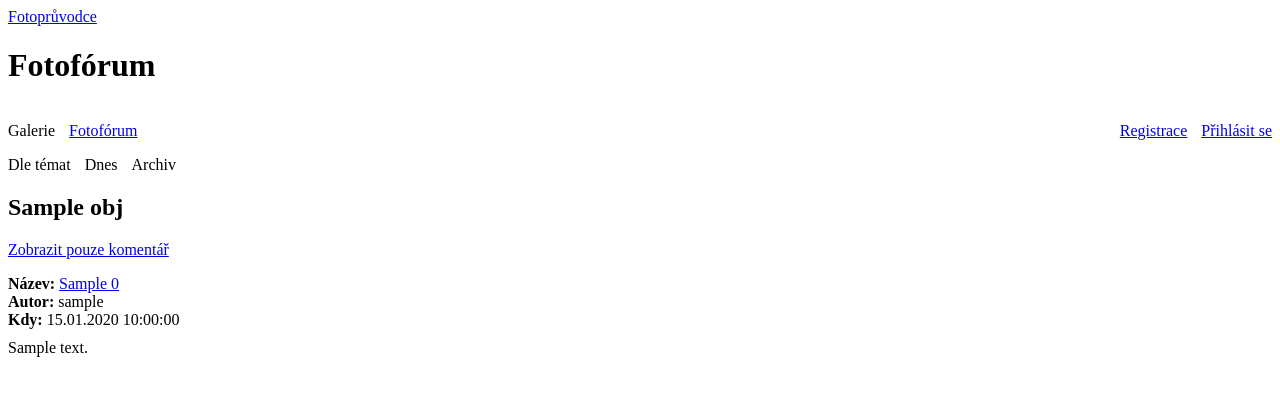
After one commit to seifert/fotopruvodce, a Django app: template fotopruvodce/templates/discussion/thread.html in a window 1280 px wide. The commit adds this page. Shown: the top 396 px of the page. Run offline with Django 3.2, Linux system fonts and the light colour scheme; the template is opened without the code that fills it: most values are stand-ins (such as "Sample title", 1, 10 or a date in 2020).

Commit message:
discussion - add thread view and template

```diff
--- a/fotopruvodce/static/css/fotopruvodce.css
+++ b/fotopruvodce/static/css/fotopruvodce.css
@@ -104,3 +104,21 @@ form .errorlist {
 #discussion-detail .current-item {
 	color: red;
 }
+
+#discussion-thread ul {
+    list-style-type: none;
+    padding: 0px;
+}
+
+#discussion-thread .header-name {
+	font-weight: bold;
+}
+
+#discussion-thread .comment-content {
+    margin-top: 10px;
+    margin-bottom: 10px;
+}
+
+#discussion-thread .comment-content-border {
+    border-bottom: 1px solid black;
+}
--- a/fotopruvodce/templates/discussion/detail.html
+++ b/fotopruvodce/templates/discussion/detail.html
@@ -4,6 +4,8 @@
 
 {% block content %}
     <h2>{{ obj.title }}</h2>
+
+	<div><a href="{% url 'comment-thread' obj.id %}">Zobrazit chronologicky celé vlákno</a></div>
 
 	<div id="discussion-detail">
 
@@ -12,7 +14,7 @@
         <li><span class="header-name">Kdy:</span> {{ obj.timestamp|date:"d.m.Y H:i:s" }}</li>
     </ul>
 
-    <div id="content">{{ obj.content }}</div>
+    <div id="comment-content">{{ obj.content }}</div>
 
     {% if user.is_authenticated %}
     <h2>Odpovědět:</h2>
@@ -30,7 +32,7 @@
     {% for o in obj.get_tree %}
         <li class="{% if o.0 == obj %}current-item{% endif %}" style="padding-left: {% widthratio o.1 1 20 %}px">
             {% if o.0 == obj %}{{ o.0.title }}{% else %}<a href="{{ o.0.get_absolute_url }}">{{ o.0.title }}</a>{% endif %}
-            (<span class="author">{{ o.0.user.username }}</span> {{ o.0.timestamp|date:"d.m.Y H:i:s" }}) (T)
+            (<span class="author">{{ o.0.user.username }}</span> {{ o.0.timestamp|date:"d.m.Y H:i:s" }}) (<a href="{% url 'comment-thread' o.0.id %}">T</a>)
         </li>
     {% endfor %}
     </ul>
--- a/fotopruvodce/templates/discussion/list.html
+++ b/fotopruvodce/templates/discussion/list.html
@@ -7,7 +7,7 @@
     {% for obj in object_list %}
         <li>
             <a href="{{ obj.get_absolute_url }}">{{ obj.title }}</a>
-            (<span class="author">{{ obj.user.username }}</span> {{ obj.timestamp|date:"d.m.Y H:i:s" }}) (T)
+            (<span class="author">{{ obj.user.username }}</span> {{ obj.timestamp|date:"d.m.Y H:i:s" }}) (<a href="{% url 'comment-thread' obj.id %}">T</a>)
         </li>
     {% endfor %}
     </ul>
--- /dev/null
+++ b/fotopruvodce/templates/discussion/thread.html
@@ -0,0 +1,20 @@
+{% extends "discussion/base.html" %}
+
+{% block title %}{{ obj.title }} | {{ block.super }}{% endblock %}
+
+{% block content %}
+    <h2>{{ obj.title }}</h2>
+
+	<div><a href="{% url 'comment-detail' obj.id %}">Zobrazit pouze komentář</a></div>
+
+	<div id="discussion-thread">
+    {% for o in obj.get_tree %}
+        <ul class="{% if not forloop.last %}comment-content-border{% endif %}">
+            <li><span class="header-name">Název:</span> <a href="{% url 'comment-detail' o.0.id %}">{{ o.0.title }}</a></li>
+            <li><span class="header-name">Autor:</span> {{ o.0.user.username }}</li>
+            <li><span class="header-name">Kdy:</span> {{ o.0.timestamp|date:"d.m.Y H:i:s" }}</li>
+            <li class="comment-content">{{ o.0.content }}</li>
+        </ul>
+    {% endfor %}
+    </div>
+{% endblock %}
--- a/fotopruvodce/urls.py
+++ b/fotopruvodce/urls.py
@@ -20,4 +20,5 @@ urlpatterns = [
     url('^fotoforum/$', discussion_views.comment_list, name="comment-list"),
     url('^fotoforum/komentar/novy/$', discussion_views.comment_add, name="comment-add"),
     url('^fotoforum/komentar/([0-9]+)/$', discussion_views.comment_detail, name="comment-detail"),
+    url('^fotoforum/vlakno/([0-9]+)/$', discussion_views.comment_thread, name="comment-thread"),
 ]
```
Also changed, not shown: fotopruvodce/discussion/views.py (+10 -0 lines).
